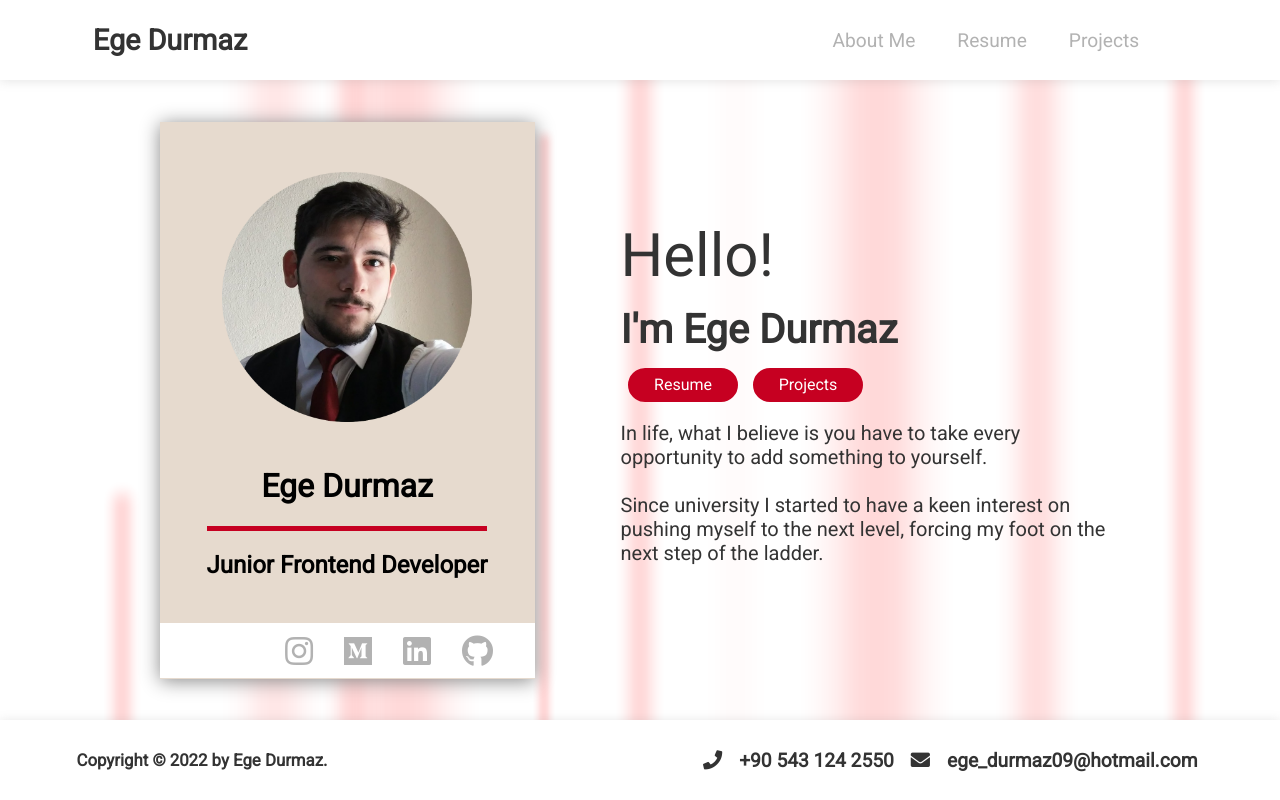
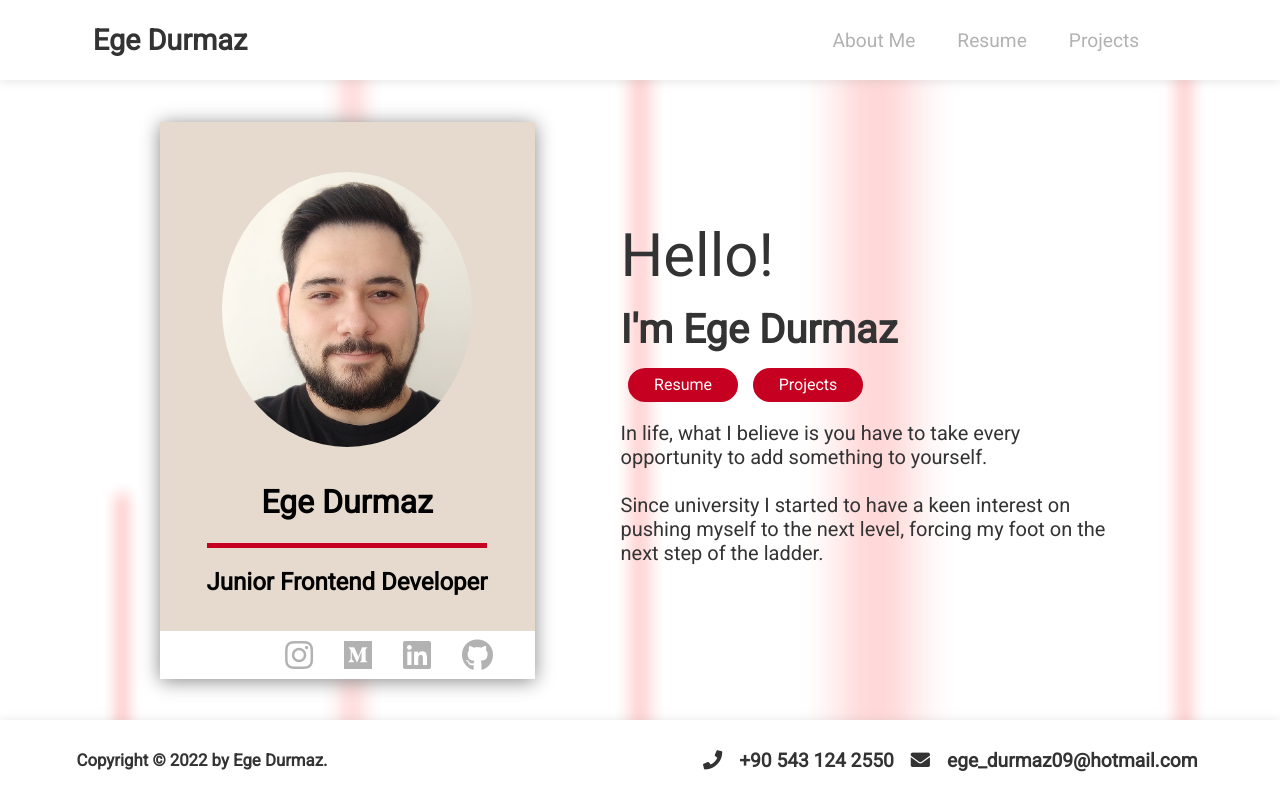
Before and after one commit to Aegean09/React-Portfolio, a React (Create React App) app: page / in a window 1280 px wide. Shown: the top 800 px of the page. Built offline with nearby package versions, Linux system fonts and the light colour scheme.

Commit message:
Ege Photos Fixed

```diff
--- a/src/App.css
+++ b/src/App.css
@@ -252,3 +252,9 @@ to{opacity: 1;}
 80%{opacity: .9;}
 100%{opacity: 1;}
 }
+
+@media screen and (max-width: 960px) {
+  .x2,.x3,.x5,.x71,.x8{
+    display: none;
+  }
+}
--- a/src/Pages/Proje/ProjeItems.js
+++ b/src/Pages/Proje/ProjeItems.js
@@ -1,7 +1,7 @@
 import tyLogo from '../../img/ty.png';
 import pfrLogo from '../../img/Ege.jpg';
 import tttLogo from '../../img/ttt.png';
-import pfLogo from '../../img/Ege.jpg';
+import pfLogo from '../../img/OldEge.jpg';
 import jaeLogo from '../../img/JAE.png';
 import mgcLogo from '../../img/DL.png';
 
--- a/src/components/Card/Card.css
+++ b/src/components/Card/Card.css
@@ -79,6 +79,16 @@
   margin-bottom: -15px;
   font-weight: 600;
   color: #777;
+}
+
+.pfr-project{
+  margin-top: -40px;
+  padding-bottom: 0px !important;
+  border-radius: 50%;
+}
+.pf-project{
+  padding-bottom: 0;
+  border-radius: 0;
 }
 
 .resume-logos {
--- a/src/components/infoCard/infoCard.css
+++ b/src/components/infoCard/infoCard.css
@@ -18,8 +18,11 @@
 }
 
 .ege {
+  overflow: hidden;
+  position: relative;
+  border-radius: 50%;
   margin-top: 50px;
-  height: 250px;
+  height: 275px;
   width: 250px;
 }
 
```
Also changed, not shown: src/img/Ege.jpg, src/img/OldEge.jpg (added).
